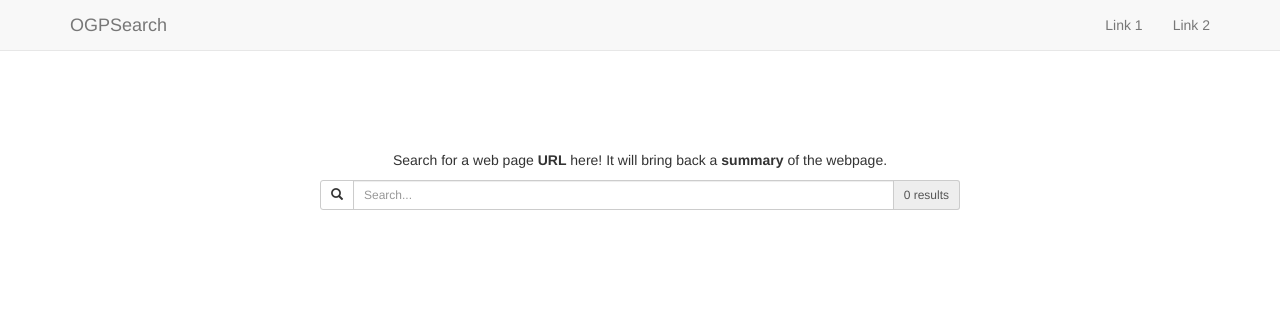
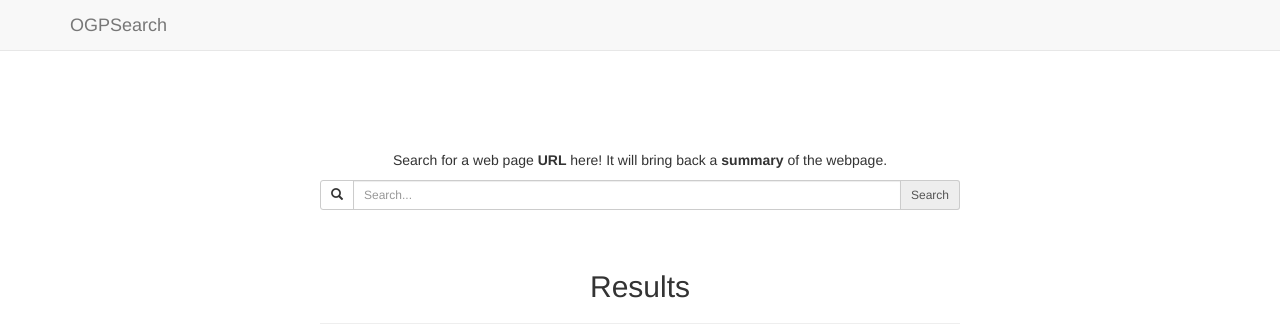
Before and after one commit to jadiego/react-slack-clone, a React (Create React App) app in the folder webclient/: page / in a window 1280 px wide. Shown: the top 336 px of the page. Built offline with nearby package versions, Linux system fonts and the light colour scheme.

Commit message:
add ogpcard and results section for webclient

```diff
--- a/webclient/src/components/App.js
+++ b/webclient/src/components/App.js
@@ -16,12 +16,19 @@ class TopNavbar extends Component {
 				</Navbar.Header>
 				<Navbar.Collapse>
 					<Nav pullRight>
-						<NavItem eventKey={1} href="#">Link 1</NavItem>
-						<NavItem eventKey={2} href="#">Link 2</NavItem>
 					</Nav>
 				</Navbar.Collapse>
 			</Navbar>
 		);
+	}
+}
+
+
+class ogpcard extends Component {
+	render() {
+		return (
+			<div></div>
+		)
 	}
 }
 
@@ -32,12 +39,19 @@ class SearchForm extends Component {
 		e.preventDefault();
 		let url = document.querySelector("#url").value;
 		console.log("Searching:", url)
+		// call on API to get Opengraph properties
 		fetch("http://localhost:8000/v1/summary?url=" + url)
 			.then(function (resp) {
 				return resp.json()
 			})
 			.then(function(data) {
 				console.log(data)
+				// When the server responds with a JSON of the OGP properties
+				// render the summary data to the page. Atleast renders the
+				// image, title, and description property.
+				// Handles missing properties gracefully.
+				// Communicates back the error if it comes across one.
+
 			})
 			.catch(function(err) {
 				console.log(err)
@@ -55,7 +69,7 @@ class SearchForm extends Component {
 						</Button>
 					</InputGroup.Button>
 					<FormControl id="url" name="url" type="text" placeholder="Search..." />
-					<InputGroup.Addon> {0} results </InputGroup.Addon>
+					<InputGroup.Addon onClick={this.search}> Search </InputGroup.Addon>
 				</InputGroup>
 			</Form>
 		);
@@ -70,6 +84,12 @@ class App extends Component {
 				<section id="search-container">
 					<SearchForm></SearchForm>
 				</section>
+				<section id="results-container" fluid={true}>
+					<h2 >Results</h2>
+					<hr id="break" />
+					<div id="results-list" fluid={true}>
+					</div>
+				</section>
 			</div>
 		);
 	}
--- a/webclient/src/css/index.css
+++ b/webclient/src/css/index.css
@@ -20,3 +20,11 @@ body {
 	width: 50vw;
 	margin: 0 auto;
 }
+
+h2 {
+	text-align: center;
+}
+
+#break {
+	width: 50vw;
+}
```
